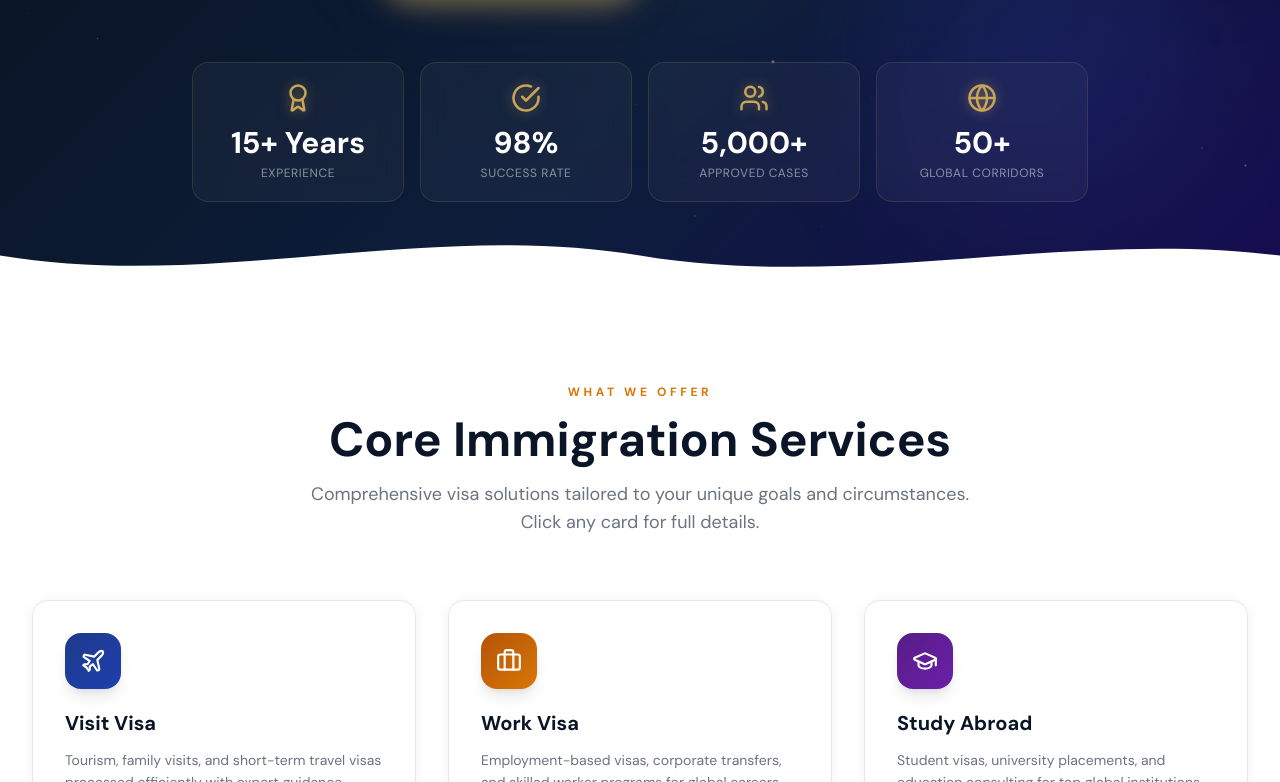
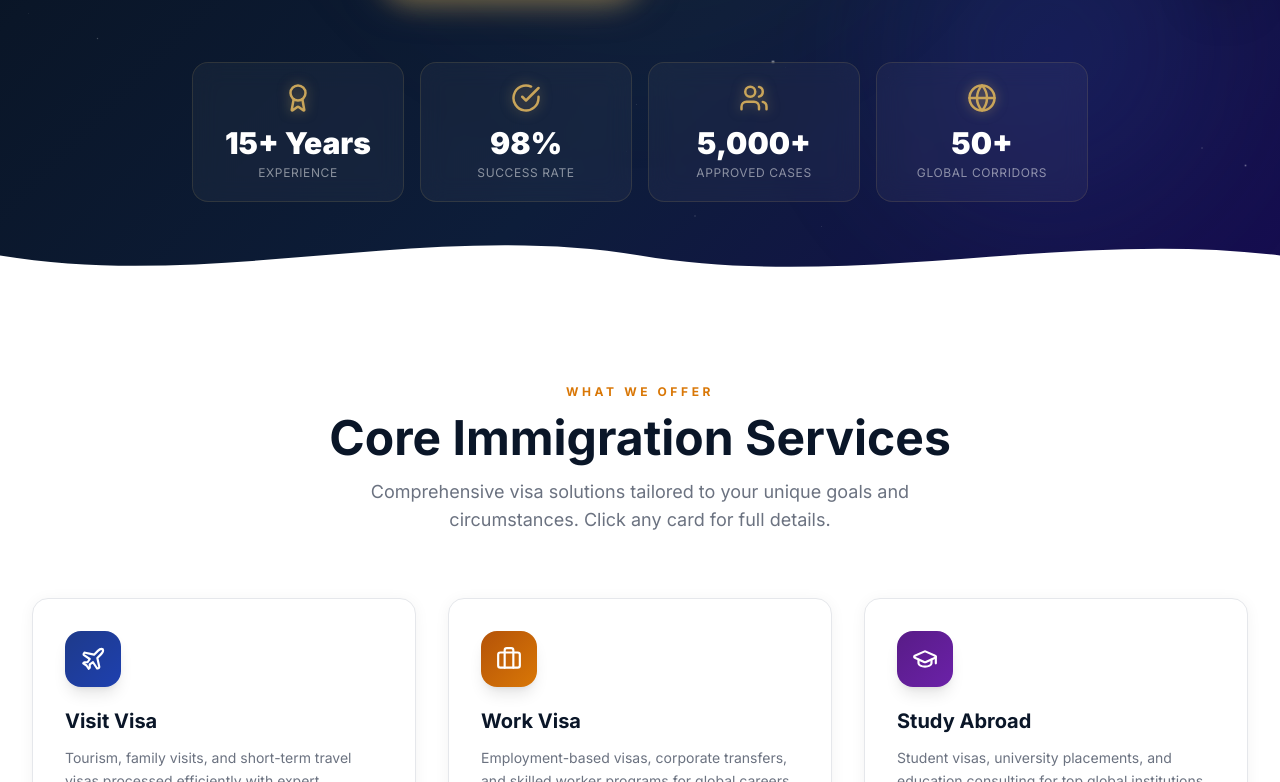
Before and after one commit to imran1001/Accurate-ConsultancyV3, a React (Vite) app: page / in a window 1280 px wide. Shown: the part 788-1570 px from the top of the page. Built offline with nearby package versions, Linux system fonts and the light colour scheme.

Commit message:
Refactor CSS styles and remove unused variables

```diff
--- a/src/styles/index.css
+++ b/src/styles/index.css
@@ -1,27 +1,13 @@
+@import url('https://fonts.googleapis.com/css2?family=Inter:wght@300;400;500;600;700;800;900&display=swap');
+
 @tailwind base;
 @tailwind components;
 @tailwind utilities;
 
-/* ── Custom Properties ─────────────────────────────────── */
-:root {
-  --color-navy-950: #07172a;
-  --color-navy-900: #0f2644;
-  --color-navy-800: #1e3a5f;
-  --color-gold-600: #d97706;
-  --color-gold-500: #f59e0b;
-  --color-gold-400: #fbbf24;
-
-  --font-display: 'Cormorant Garamond', Georgia, serif;
-  --font-body:    'DM Sans', system-ui, sans-serif;
-
-  --transition-base: 0.3s cubic-bezier(0.4, 0, 0.2, 1);
-  --transition-slow: 0.6s cubic-bezier(0.4, 0, 0.2, 1);
-}
-
-/* ── Base Reset ─────────────────────────────────────────── */
-*,
-*::before,
-*::after {
+/* ===========================
+   BASE STYLES
+=========================== */
+*, *::before, *::after {
   box-sizing: border-box;
   margin: 0;
   padding: 0;
@@ -29,192 +15,140 @@
 
 html {
   scroll-behavior: smooth;
-  -webkit-font-smoothing: antialiased;
-  -moz-osx-font-smoothing: grayscale;
-  text-rendering: optimizeLegibility;
+  font-size: 16px;
 }
 
 body {
-  font-family: var(--font-body);
-  background-color: #f8f9fb;
-  color: #1a1a2e;
-  line-height: 1.6;
+  font-family: 'Inter', system-ui, -apple-system, sans-serif;
+  -webkit-font-smoothing: antialiased;
+  -moz-osx-font-smoothing: grayscale;
   overflow-x: hidden;
+  background: #ffffff;
+  color: #0a1628;
 }
 
-/* ── Typography Utilities ───────────────────────────────── */
-.font-display {
-  font-family: var(--font-display);
-}
-
-.text-balance {
-  text-wrap: balance;
-}
-
-/* ── Premium Scroll Bar Styling ─────────────────────────── */
+/* ===========================
+   CUSTOM SCROLLBAR
+=========================== */
 ::-webkit-scrollbar {
   width: 8px;
 }
 ::-webkit-scrollbar-track {
-  background: #0a1628;
+  background: #010610;
 }
 ::-webkit-scrollbar-thumb {
-  background: linear-gradient(#c9a55a, #f0c040);
+  background: linear-gradient(180deg, #c9a55a 0%, #f0c040 50%, #c9a55a 100%);
   border-radius: 10px;
 }
 ::-webkit-scrollbar-thumb:hover {
-  background: linear-gradient(#d4b36a, #f2cd5c);
+  background: linear-gradient(180deg, #f0c040, #c9a55a);
 }
 
-/* ── Focus Styles ───────────────────────────────────────── */
-:focus-visible {
-  outline: 2px solid var(--color-gold-500);
-  outline-offset: 3px;
-  border-radius: 4px;
+/* ===========================
+   ANIMATIONS
+=========================== */
+@keyframes twinkle {
+  0%, 100% { opacity: 0.08; transform: scale(1); }
+  50%       { opacity: 0.9;  transform: scale(1.8); }
 }
 
-/* ── Selection ──────────────────────────────────────────── */
-::selection {
-  background-color: var(--color-gold-600);
-  color: white;
+@keyframes fadeInUp {
+  from { opacity: 0; transform: translateY(30px); }
+  to   { opacity: 1; transform: translateY(0);    }
 }
 
-/* ── Animations ─────────────────────────────────────────── */
-@keyframes fadeUp {
-  from {
-    opacity: 0;
-    transform: translateY(28px);
-  }
-  to {
-    opacity: 1;
-    transform: translateY(0);
-  }
+@keyframes fadeInDown {
+  from { opacity: 0; transform: translateY(-20px); }
+  to   { opacity: 1; transform: translateY(0);     }
 }
 
-@keyframes fadeIn {
-  from { opacity: 0; }
-  to   { opacity: 1; }
-}
-
-@keyframes float {
-  0%, 100% { transform: translateY(0px);   }
-  50%      { transform: translateY(-10px); }
+@keyframes pulse-gold {
+  0%, 100% { box-shadow: 0 0 0 0 rgba(201,165,90,0.4); }
+  50%       { box-shadow: 0 0 0 12px rgba(201,165,90,0); }
 }
 
 @keyframes shimmer {
   0%   { background-position: -200% center; }
-  100% { background-position:  200% center; }
+  100% { background-position: 200% center;  }
 }
 
-@keyframes gradientShift {
-  0%, 100% { background-position: 0% 50%;   }
-  50%      { background-position: 100% 50%; }
+@keyframes float {
+  0%, 100% { transform: translateY(0px); }
+  50%       { transform: translateY(-8px); }
 }
 
-/* ── Component Layer ────────────────────────────────────── */
-@layer components {
-  /* Buttons */
-  .btn-primary {
-    @apply inline-flex items-center justify-center gap-2 px-8 py-3.5 rounded-full
-           bg-gradient-to-r from-amber-600 to-yellow-500 text-white font-semibold
-           text-sm tracking-wide transition-all duration-300
-           hover:-translate-y-0.5 hover:scale-105
-           focus-visible:outline-none focus-visible:ring-2 focus-visible:ring-amber-500;
-  }
+/* ===========================
+   UTILITY CLASSES
+=========================== */
+.animate-fadeInUp   { animation: fadeInUp 0.7s ease-out both;   }
+.animate-fadeInDown { animation: fadeInDown 0.7s ease-out both; }
+.animate-float      { animation: float 3s ease-in-out infinite; }
 
-  .btn-secondary {
-    @apply inline-flex items-center justify-center gap-2 px-8 py-3.5 rounded-full
-           bg-white/10 backdrop-blur-sm text-white border-2 border-white/30 font-semibold
-           text-sm tracking-wide transition-all duration-300
-           hover:bg-white/20 hover:-translate-y-0.5
-           focus-visible:outline-none focus-visible:ring-2 focus-visible:ring-white/50;
-  }
+.gold-text {
+  background: linear-gradient(90deg, #b8872a, #f0d060, #c9a55a);
+  -webkit-background-clip: text;
+  -webkit-text-fill-color: transparent;
+  background-clip: text;
+}
 
-  .btn-navy {
-    @apply inline-flex items-center justify-center gap-2 px-8 py-3.5 rounded-full
-           bg-gradient-to-r from-blue-950 to-blue-800 text-white font-semibold
-           text-sm tracking-wide transition-all duration-300
-           hover:-translate-y-0.5
-           focus-visible:outline-none focus-visible:ring-2 focus-visible:ring-blue-700;
-  }
+.gold-border {
+  border: 1px solid rgba(201, 165, 90, 0.3);
+}
 
-  /* Section Heading */
-  .section-heading {
-    @apply text-4xl md:text-5xl font-bold text-blue-950 leading-tight text-balance;
-    font-family: var(--font-display);
-  }
+.glass-dark {
+  background: rgba(2, 8, 24, 0.85);
+  backdrop-filter: blur(20px);
+  border: 1px solid rgba(201, 165, 90, 0.15);
+}
 
-  .section-sub {
-    @apply text-lg text-gray-500 max-w-2xl mx-auto leading-relaxed;
-  }
+.glass-light {
+  background: rgba(255, 255, 255, 0.85);
+  backdrop-filter: blur(20px);
+  border: 1px solid rgba(201, 165, 90, 0.2);
+}
 
-  /* Cards */
-  .card-hover {
-    @apply transition-all duration-500 hover:-translate-y-2 hover:shadow-2xl;
-  }
+/* ===========================
+   WHATSAPP WIDGET
+=========================== */
+.whatsapp-pulse {
+  animation: pulse-gold 2s ease-in-out infinite;
+}
 
-  /* Input fields */
-  .form-input {
-    @apply w-full px-4 py-3.5 rounded-xl border-2 border-gray-200 bg-white text-gray-900
-           placeholder-gray-400 text-sm font-body transition-all duration-200
-           focus:border-amber-500 focus:ring-4 focus:ring-amber-100 outline-none;
-  }
+/* ===========================
+   SECTION TRANSITIONS
+=========================== */
+section {
+  position: relative;
+}
 
-  /* Gold shimmer text */
-  .text-shimmer {
-    background: linear-gradient(
-      90deg,
-      #d97706 0%,
-      #fbbf24 40%,
-      #d97706 60%,
-      #f59e0b 100%
-    );
-    background-size: 200% auto;
-    -webkit-background-clip: text;
-    -webkit-text-fill-color: transparent;
-    background-clip: text;
-    animation: shimmer 3s linear infinite;
+/* ===========================
+   FORM INPUTS
+=========================== */
+input::placeholder,
+textarea::placeholder,
+select::placeholder {
+  color: #9ca3af;
+  font-size: 14px;
+}
+
+select option {
+  background: #ffffff;
+  color: #0a1628;
+}
+
+/* ===========================
+   MOBILE TOUCH IMPROVEMENTS
+=========================== */
+@media (max-width: 640px) {
+  button, a {
+    -webkit-tap-highlight-color: transparent;
   }
 }
 
-/* ── Utility Layer ──────────────────────────────────────── */
-@layer utilities {
-  .animate-fade-up {
-    animation: fadeUp 0.7s ease-out both;
-  }
-
-  .animate-fade-in {
-    animation: fadeIn 0.5s ease-out both;
-  }
-
-  .animate-float {
-    animation: float 6s ease-in-out infinite;
-  }
-
-  .delay-100 { animation-delay: 0.1s; }
-  .delay-200 { animation-delay: 0.2s; }
-  .delay-300 { animation-delay: 0.3s; }
-  .delay-400 { animation-delay: 0.4s; }
-  .delay-500 { animation-delay: 0.5s; }
-  .delay-600 { animation-delay: 0.6s; }
-
-  /* Hero dot-grid pattern */
-  .bg-dot-grid {
-    background-image: radial-gradient(circle, rgba(255,255,255,0.08) 1px, transparent 1px);
-    background-size: 30px 30px;
-  }
-
-  /* Gradient border trick */
-  .border-gradient {
-    position: relative;
-    border-radius: 1rem;
-  }
-  .border-gradient::before {
-    content: '';
-    position: absolute;
-    inset: -2px;
-    border-radius: inherit;
-    background: linear-gradient(135deg, #d97706, #fbbf24, #0f2644);
-    z-index: -1;
-  }
+/* ===========================
+   PRINT STYLES
+=========================== */
+@media print {
+  nav, footer { display: none; }
+  body { background: white; }
 }
```
